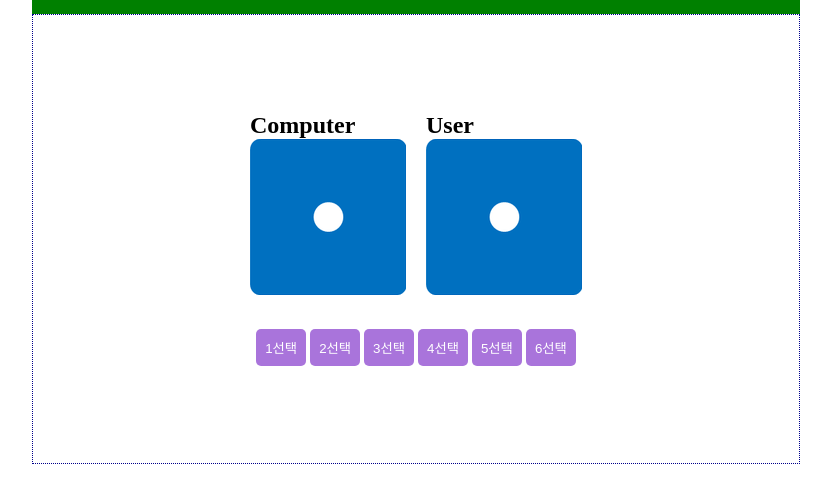
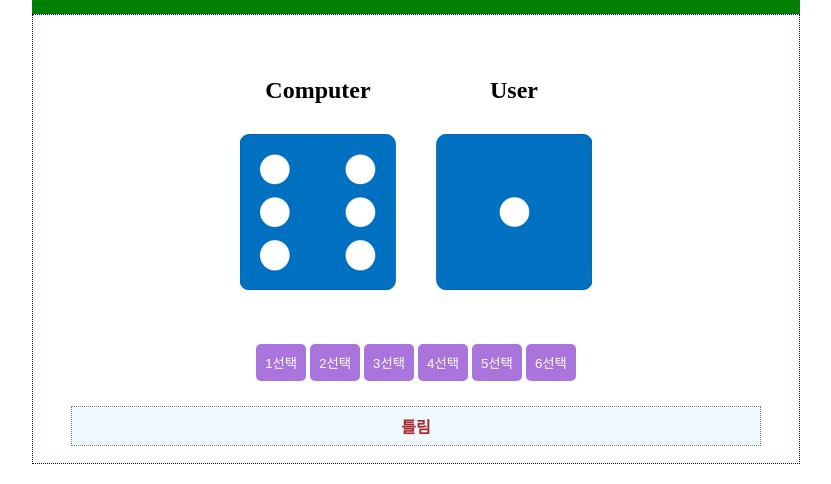
Before and after one commit to gdw95/kb8, a plain HTML site: page 06/06.html in a window 1280 px wide. Both pictures are taken after a click on the button "1선택". Shown: the part 66-550 px from the top of the page, without its empty margins (224-1055 px from the left). Drawn offline with Linux system fonts and the light colour scheme.

Commit message:
주사위JS코드

```diff
--- a/06/06.css
+++ b/06/06.css
@@ -1,23 +1,45 @@
-h2>span{
+h2>span {
  color: red;
 }
 
-.sec1{
+.sec1 {
  display: flex;
  flex-direction: row;
  justify-content: center;
  align-items: center;
-}
-
-.sec1 > div{
  margin: 10px;
 }
 
-.div > h2{
- /* display: flex;
+.sec1 > div, .sec1  >button {
+ margin: 10px;
+}
+
+.dice {
+ padding: 10px;
+}
+
+.dice>h2 {
+ display: flex;
+
  flex-direction: column;
  justify-content: center;
  align-items: center;
+ margin-bottom: 10px;
 
- padding: 20px; */
+ padding: 20px;
 }
+
+#msg {
+ display: flex;
+ justify-content: center;
+ align-items: center;
+
+ width: 90%;
+ height: 40px;
+ background-color: aliceblue;
+ border: 1px dotted gray;
+ padding: 10px;
+
+ font-weight: bold;
+ color: brown;
+}
--- a/06/06.html
+++ b/06/06.html
@@ -25,11 +25,11 @@
 
   <main>
     <section class="sec1">
-      <div>
+      <div class="dice">
         <h2>Computer</h2>
         <img id="com" src="../img/1.png" />
       </div>
-      <div>
+      <div class="dice">
         <h2>User</h2>
         <img id="user" src="../img/1.png" />
       </div>
@@ -44,6 +44,9 @@
         <button id="bt6">6선택</button>
       </div>
     </section>
+    <section class="sec2" id="msg">
+      결과확인
+    </section>
   </main>
 
 </body>
--- a/06/06.js
+++ b/06/06.js
@@ -1,14 +1,41 @@
-//dom 생성된 후 이벤트를 감지
 document.addEventListener('DOMContentLoaded', () => {
 
-  const bt1 = document.querySelector('button');
-  const img = document.querySelector('#msg > img');
+  //이미지 가져오기
+  const imgs = document.querySelectorAll('.dice > img');
+  console.log(imgs);
 
-  // 버튼의 이벤트 달기
-  bt1.addEventListener('click', () => {
-    let n= Math.floor(Math.random()*6)+1;//1~6
-    img.setAttribute('src', `../img/${n}.png`);
-    img.setAttribute('alt', `${n}`);
-  });
+  //버튼 가져오기
+  const bts = document.querySelectorAll('button');
+  console.log(bts);
+
+  //결과 가져오기
+  const msg = document.querySelector('#msg');
+  console.log(msg);
+
+  //버튼클릭 0~5번 주사위 for문 이용
+  // bts[0].addEventListener('click', () =>{});
+    for (let bt of bts){
+      // console.log(bt);
+      bt.addEventListener('click',() =>{
+        //컴퓨터 랜덤수
+        let comN = Math.floor(Math.random()*6) + 1; //1~6
+        imgs[0].setAttribute('src', `../img/${comN}.png`);//속성을바꿔줄때 setAttribute 사용
+        imgs[0].setAttribute('alt', `${comN}.png`);
+
+      //사용자 선택
+      console.log(bt.textContent.charAt(0));
+      let userN = parseInt(bt.textContent.charAt(0))//숫자를 문자데이터로 바꿔줌
+      imgs[1].setAttribute('src', `../img/${userN}.png`);
+      imgs[1].setAttribute('alt', `${userN}.png`);
+
+      //결과출력
+      if(comN === userN) {
+        msg.textContent = '맞음';
+      }
+      else {
+        msg.textContent = '틀림';
+      }
+      });
+    }
 
 });
```
Also changed, not shown: 05/05.html (+0 -1 lines).
